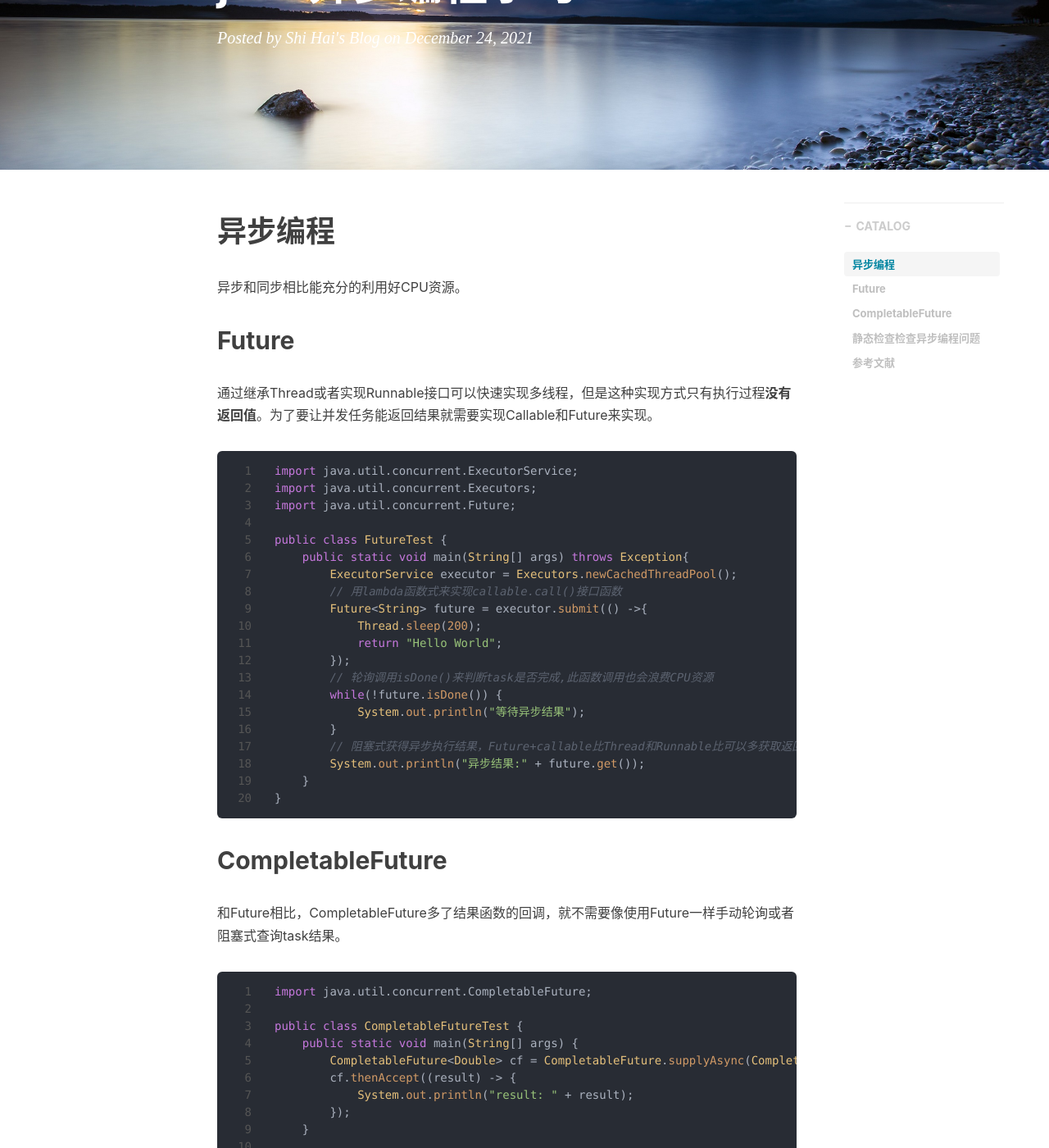
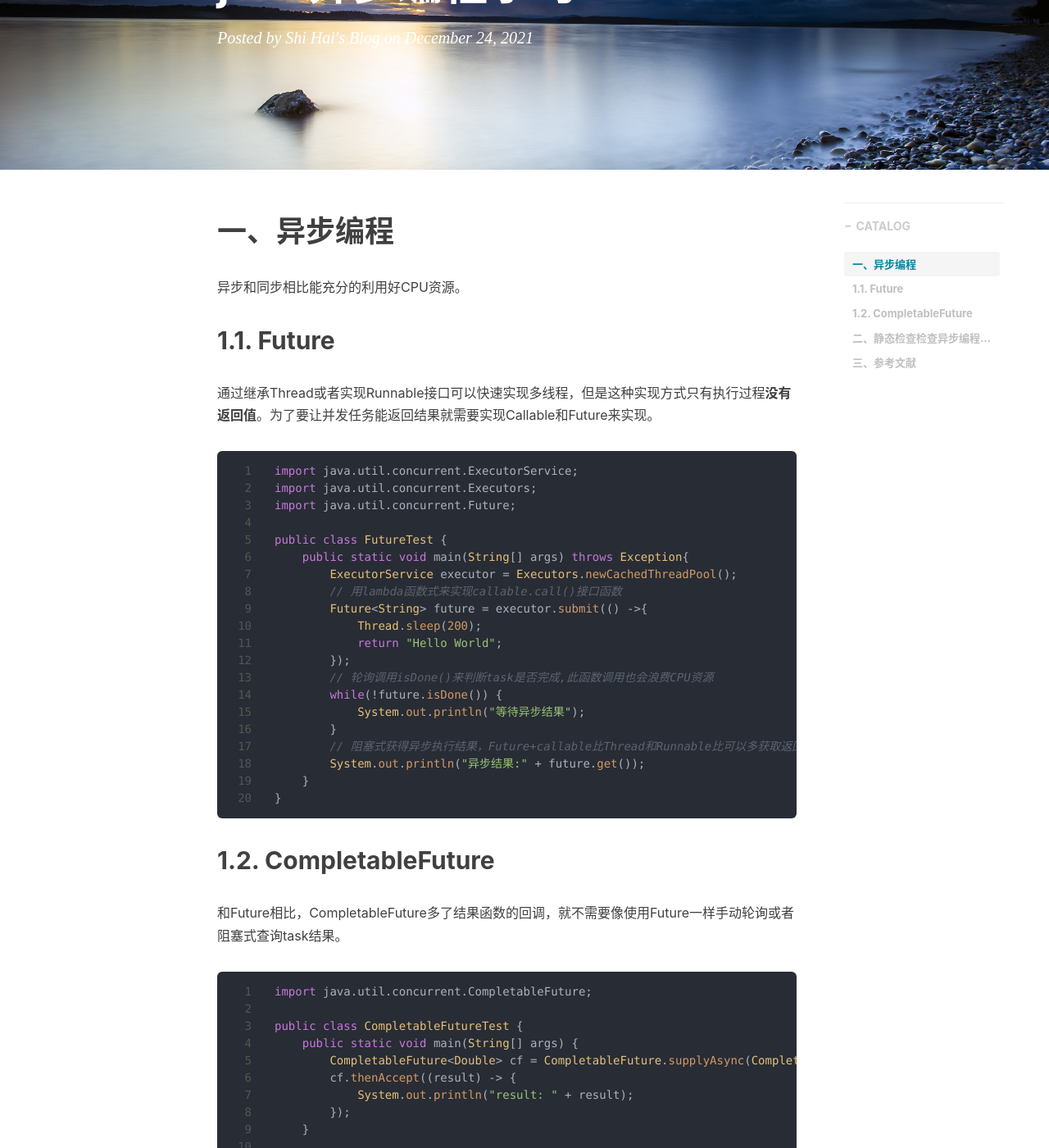
Before and after one commit to shihai1991/shihai1991.github.io, a Jekyll site: the page built from _posts/2021-12-24-java异步编程的静态检查.md, in a window 1280 px wide and 1400 px high, scrolled down 250 px. Shown: the whole window at 82% size. Built offline with Jekyll 4.4.1, drawn with Linux system fonts in a browser that asks for light colours; nearby versions of some CDN libraries; comment, search, counter and statistics services are not loaded; some of the changed text lies outside the part shown.

Commit message:
Update 2021-12-24-java异步编程的静态检查.md

````diff
--- a/_posts/2021-12-24-java异步编程的静态检查.md
+++ b/_posts/2021-12-24-java异步编程的静态检查.md
@@ -9,10 +9,10 @@ tags:
 time: '2022.06.08 09:49'
 ---
 
-# 异步编程
+# 一、异步编程
 异步和同步相比能充分的利用好CPU资源。
 
-## Future
+## 1.1. Future
 通过继承Thread或者实现Runnable接口可以快速实现多线程，但是这种实现方式只有执行过程**没有返回值**。为了要让并发任务能返回结果就需要实现Callable和Future来实现。
 ```java
 import java.util.concurrent.ExecutorService;
@@ -37,7 +37,7 @@ public class FutureTest {
 }
 ```
 
-## CompletableFuture
+## 1.2. CompletableFuture
 和Future相比，CompletableFuture多了结果函数的回调，就不需要像使用Future一样手动轮询或者阻塞式查询task结果。
 ```java
 import java.util.concurrent.CompletableFuture;
@@ -56,9 +56,9 @@ public class CompletableFutureTest {
 }
 ```
 
-# 静态检查检查异步编程问题
+# 二、静态检查检查异步编程问题
 pmd、findbugs和sonarqube暂时未找到。
 
-# 参考文献
+# 三、参考文献
 - [廖雪峰java教程](https://www.liaoxuefeng.com/wiki/1252599548343744/1306581155184674)
 - [Java异步编程指南](https://segmentfault.com/a/1190000038204648)
````
